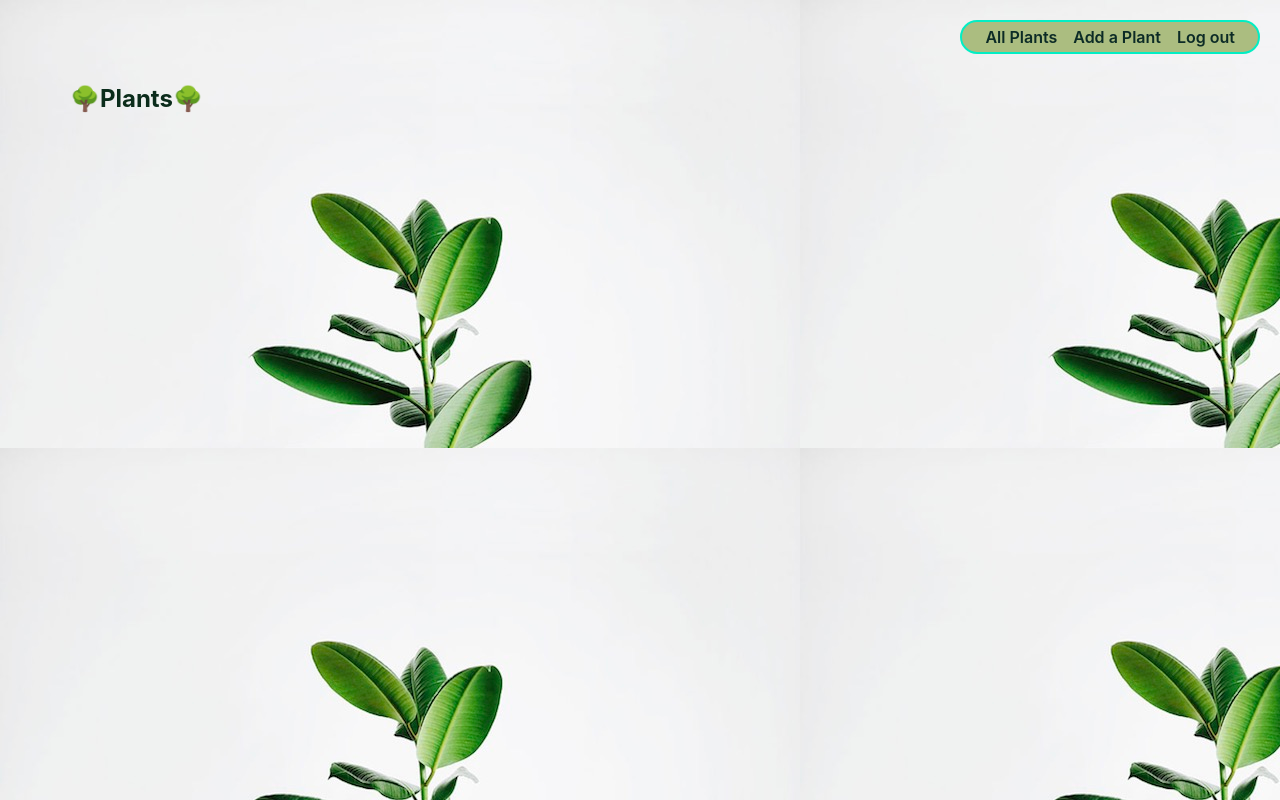
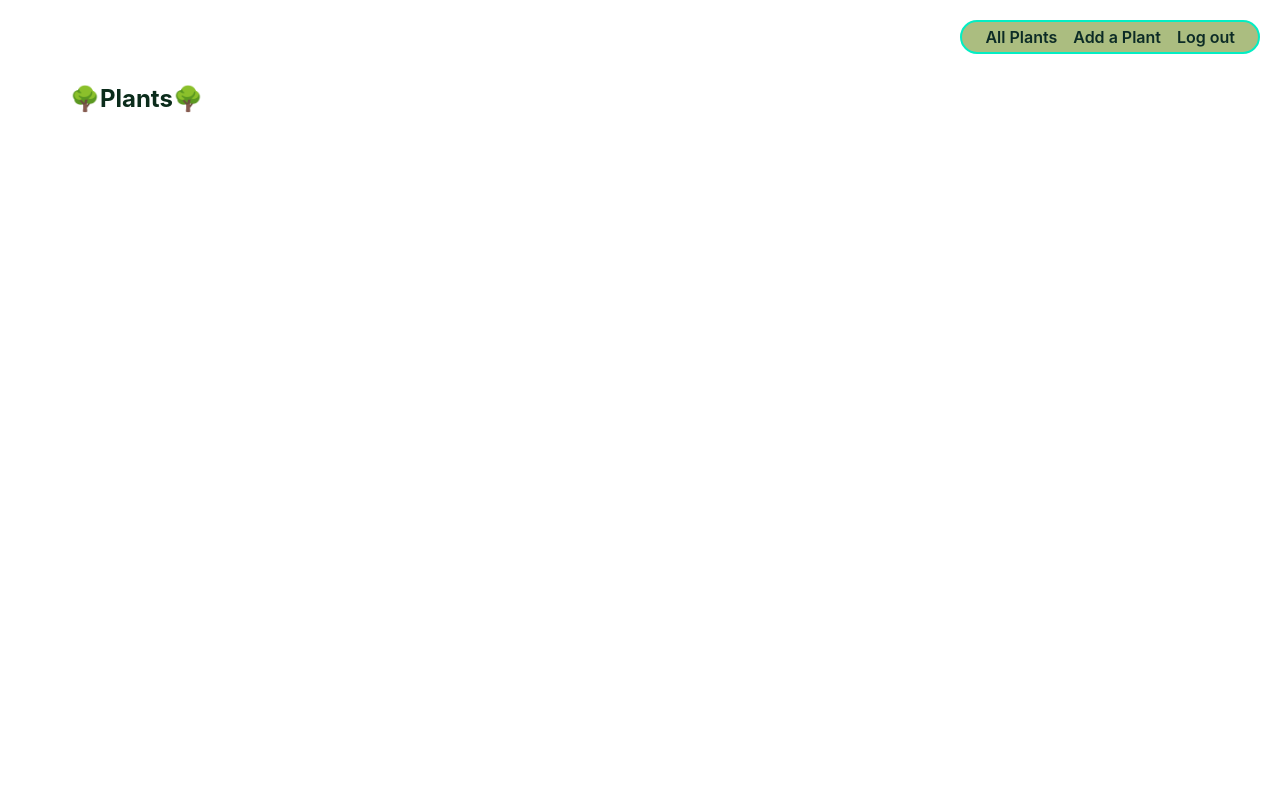
Before and after one commit to SummerXiX/The-Gardening-Project---Unit4, a Django app: page /plants/ in a window 1280 px wide. Run offline with Django 3.2, Linux system fonts and the light colour scheme; the visitor is signed in with stand-in values (Sample User, id 1); data that the repository does not hold is empty.

Commit message:
delete a file

```diff
--- a/main_app/static/css/plant-index.css
+++ b/main_app/static/css/plant-index.css
@@ -1,6 +1,4 @@
-body{
-  background-image: url("images/background-img1.png");
-}
+
 .card-container {
   padding: 0 10px;
   display: flex;
```
